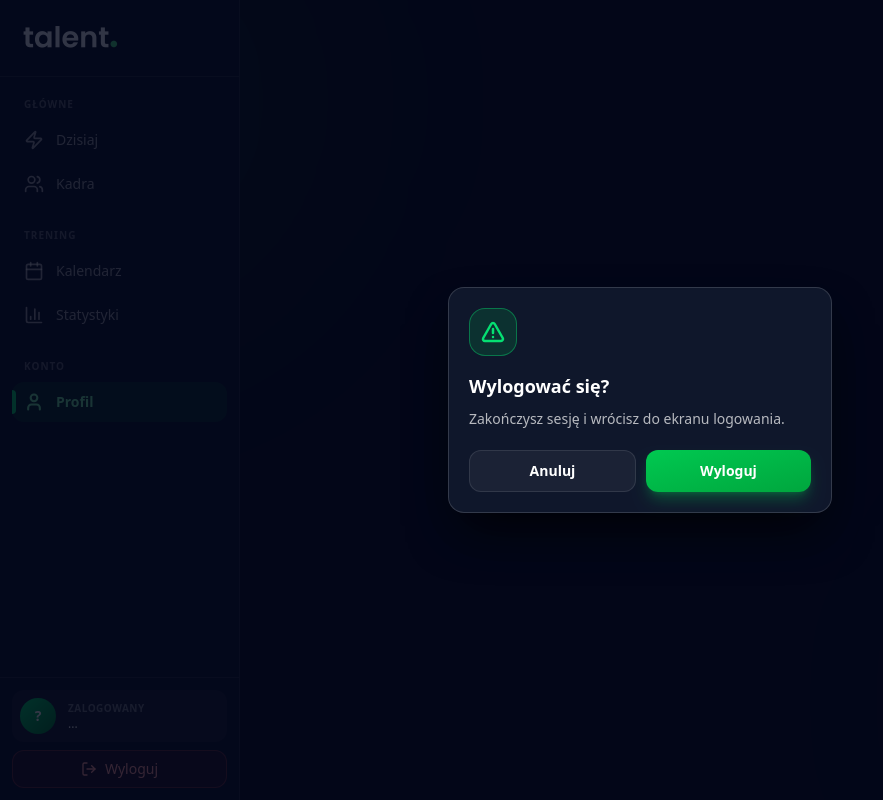
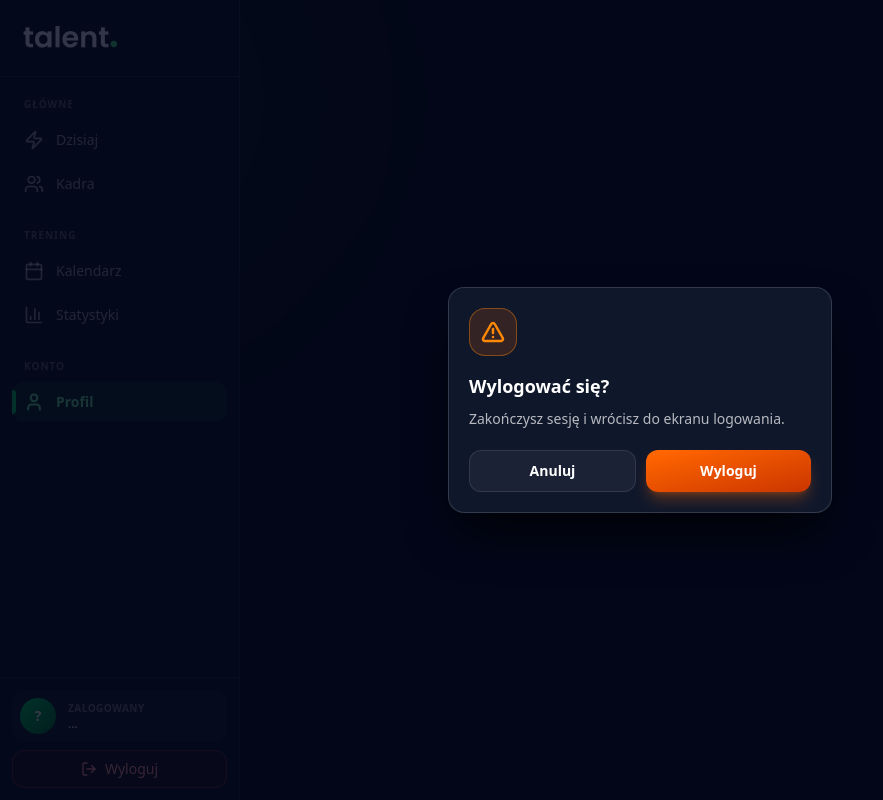
Before and after one commit to alexkey185/Aplikacja-trenera-pi-karskiego, a Next.js app: page /profil in a window 1280 px wide. Both pictures are taken after a click on the button "Wyloguj". Shown: the whole page, without its empty margins (0-883 px from the left). Built offline with nearby package versions, Linux system fonts and the light colour scheme; no server answers; the database is empty.

Commit message:
fix(ConfirmDialog): dodanie wariantów warning i info

```diff
--- a/components/ConfirmDialog.tsx
+++ b/components/ConfirmDialog.tsx
@@ -2,7 +2,9 @@
 
 import { useEffect, useState } from 'react';
 import { createPortal } from 'react-dom';
-import { AlertTriangle } from 'lucide-react';
+import { AlertTriangle, Info, LogOut } from 'lucide-react';
+
+type Variant = 'default' | 'danger' | 'warning' | 'info';
 
 type Props = {
   open: boolean;
@@ -10,9 +12,49 @@ type Props = {
   message: React.ReactNode;
   confirmLabel?: string;
   cancelLabel?: string;
-  variant?: 'default' | 'danger';
+  variant?: Variant;
   onConfirm: () => void;
   onCancel: () => void;
+};
+
+const VARIANT_STYLES: Record<
+  Variant,
+  {
+    icon: typeof AlertTriangle;
+    iconBg: string;
+    iconColor: string;
+    button: string;
+    buttonShadow: string;
+  }
+> = {
+  default: {
+    icon: Info,
+    iconBg: 'bg-green-500/15 border border-green-400/40',
+    iconColor: 'text-green-400',
+    button: 'from-green-500 to-green-600 hover:from-green-400 hover:to-green-500',
+    buttonShadow: 'shadow-green-500/30',
+  },
+  danger: {
+    icon: AlertTriangle,
+    iconBg: 'bg-red-500/15 border border-red-400/40',
+    iconColor: 'text-red-400',
+    button: 'from-red-500 to-red-700 hover:from-red-400 hover:to-red-600',
+    buttonShadow: 'shadow-red-500/30',
+  },
+  warning: {
+    icon: AlertTriangle,
+    iconBg: 'bg-orange-500/15 border border-orange-400/40',
+    iconColor: 'text-orange-400',
+    button: 'from-orange-500 to-orange-700 hover:from-orange-400 hover:to-orange-600',
+    buttonShadow: 'shadow-orange-500/30',
+  },
+  info: {
+    icon: LogOut,
+    iconBg: 'bg-blue-500/15 border border-blue-400/40',
+    iconColor: 'text-blue-400',
+    button: 'from-blue-500 to-blue-700 hover:from-blue-400 hover:to-blue-600',
+    buttonShadow: 'shadow-blue-500/30',
+  },
 };
 
 export function ConfirmDialog({
@@ -27,12 +69,10 @@ export function ConfirmDialog({
 }: Props) {
   const [mounted, setMounted] = useState(false);
 
-  // Portal można tworzyć dopiero po montażu klienta
   useEffect(() => {
     setMounted(true);
   }, []);
 
-  // ESC zamyka + blokada scrolla tła
   useEffect(() => {
     if (!open) return;
 
@@ -52,7 +92,8 @@ export function ConfirmDialog({
 
   if (!open || !mounted) return null;
 
-  const isDanger = variant === 'danger';
+  const style = VARIANT_STYLES[variant];
+  const Icon = style.icon;
 
   return createPortal(
     <div
@@ -71,16 +112,9 @@ export function ConfirmDialog({
       >
         {/* Ikona */}
         <div
-          className={`w-12 h-12 rounded-2xl flex items-center justify-center mb-4 ${
-            isDanger
-              ? 'bg-red-500/15 border border-red-400/40'
-              : 'bg-green-500/15 border border-green-400/40'
-          }`}
+          className={`w-12 h-12 rounded-2xl flex items-center justify-center mb-4 ${style.iconBg}`}
         >
-          <AlertTriangle
-            className={`w-6 h-6 ${isDanger ? 'text-red-400' : 'text-green-400'}`}
-            strokeWidth={2.5}
-          />
+          <Icon className={`w-6 h-6 ${style.iconColor}`} strokeWidth={2.5} />
         </div>
 
         {/* Tytuł */}
@@ -104,11 +138,7 @@ export function ConfirmDialog({
             type="button"
             onClick={onConfirm}
             autoFocus
-            className={`flex-1 px-4 py-2.5 rounded-xl font-semibold text-sm transition-all text-white active:scale-95 ${
-              isDanger
-                ? 'bg-gradient-to-br from-red-500 to-red-700 hover:from-red-400 hover:to-red-600 shadow-lg shadow-red-500/30'
-                : 'bg-gradient-to-br from-green-500 to-green-600 hover:from-green-400 hover:to-green-500 shadow-lg shadow-green-500/30'
-            }`}
+            className={`flex-1 px-4 py-2.5 rounded-xl bg-gradient-to-br ${style.button} text-white font-semibold text-sm transition-all active:scale-95 shadow-lg ${style.buttonShadow}`}
           >
             {confirmLabel}
           </button>
```
